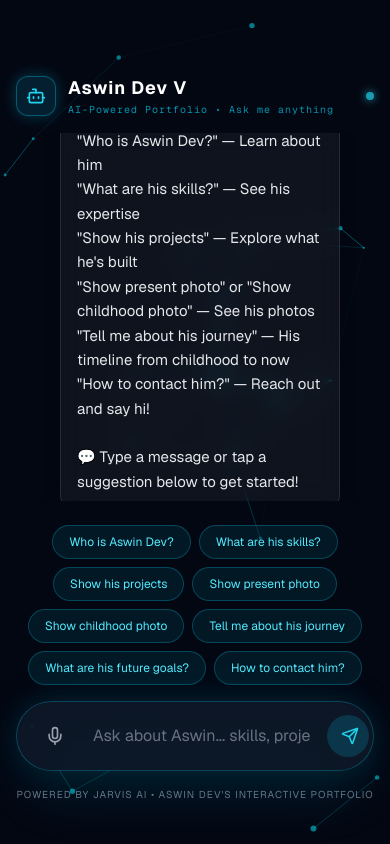
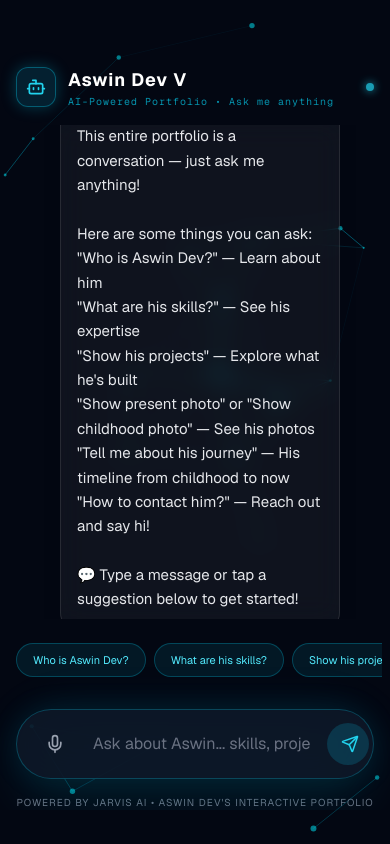
Before and after one commit to aswindevv2005-collab/aswin-portfolio, a Next.js app: page / in a window 390 px wide. Built offline with nearby package versions, Linux system fonts and the light colour scheme.

Commit message:
Optimize mobile HUD size and ensure bio sync

```diff
--- a/src/components/AIChatbot.tsx
+++ b/src/components/AIChatbot.tsx
@@ -314,12 +314,12 @@ export default function AIChatbot() {
             <div className="relative">
               <div className="absolute -left-[21px] top-1 w-3 h-3 bg-cyan-400 rounded-full shadow-[0_0_8px_#06b6d4]"></div>
               <p className="text-xs text-cyan-500 font-bold">2021</p>
-              <p className="text-sm text-gray-200">Secondary Education - Devi Vilasom Vocational Higher Secondary School, Thalavoor</p>
+              <p className="text-sm text-gray-200">Secondary Education - Devi Vilasom VHSS, Thalavoor</p>
             </div>
             <div className="relative">
               <div className="absolute -left-[21px] top-1 w-3 h-3 bg-cyan-400 rounded-full shadow-[0_0_8px_#06b6d4]"></div>
               <p className="text-xs text-cyan-500 font-bold">2023</p>
-              <p className="text-sm text-gray-200">Higher Secondary Education - Devi Vilasom Vocational Higher Secondary School, Thalavoor</p>
+              <p className="text-sm text-gray-200">Higher Secondary Education - Devi Vilasom VHSS</p>
             </div>
             <div className="relative">
               <div className="absolute -left-[21px] top-1 w-3 h-3 bg-cyan-400 rounded-full shadow-[0_0_8px_#06b6d4]"></div>
@@ -333,7 +333,7 @@ export default function AIChatbot() {
   };
 
   return (
-    <div className="w-full max-w-4xl 2xl:max-w-6xl mx-auto flex flex-col h-[90dvh] md:h-[85vh] relative z-10 pt-4 md:pt-10 px-4 sm:px-6 md:px-0">
+    <div className="w-full max-w-4xl 2xl:max-w-6xl mx-auto flex flex-col h-[92dvh] md:h-[88vh] relative z-10 pt-4 md:pt-10 px-4 sm:px-6 md:px-0 scrollbar-hide overflow-hidden">
 
       {/* Photo Lightbox / Modal */}
       <AnimatePresence>
@@ -419,13 +419,13 @@ export default function AIChatbot() {
         initial={{ opacity: 0, y: 10 }}
         animate={{ opacity: 1, y: 0 }}
         transition={{ delay: 0.2 }}
-        className="flex flex-wrap gap-2 mb-4 justify-center"
+        className="flex flex-nowrap gap-2 mb-4 overflow-x-auto pb-4 scrollbar-hide no-scrollbar -mx-2 px-2 scroll-smooth sm:flex-wrap sm:overflow-visible sm:justify-center"
       >
         {SUGGESTIONS.map(sugg => (
           <button
             key={sugg}
             onClick={() => handleSend(sugg)}
-            className="px-4 py-2 rounded-full bg-cyan-950/40 border border-cyan-500/30 text-xs text-cyan-300 hover:bg-cyan-900/60 hover:border-cyan-400 transition-all neon-hover"
+            className="px-4 py-2 rounded-full bg-cyan-950/40 border border-cyan-500/30 text-[11px] text-cyan-300 hover:bg-cyan-900/60 hover:border-cyan-400 transition-all neon-hover shrink-0"
           >
             {sugg}
           </button>
```
